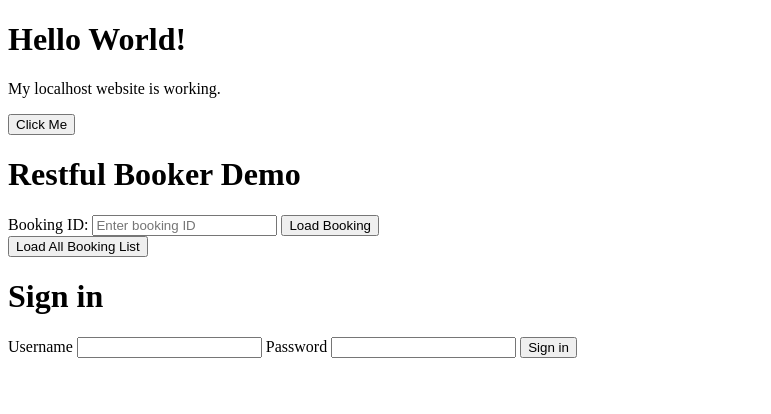
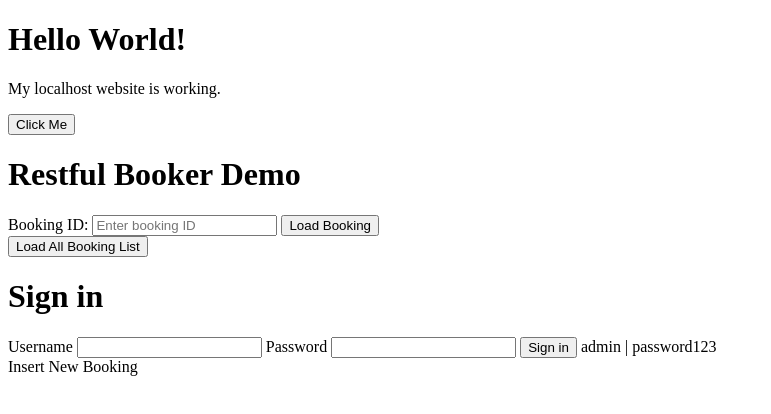
Before and after one commit to Area-Turtle/restfullbooker-API-testing, a website with bundled scripts: page index.html in a window 1280 px wide. Shown: the whole page, without its empty margins (0-771 px from the left). Built offline with nearby package versions, Linux system fonts and the light colour scheme.

Commit message:
update test

```diff
--- a/index.html
+++ b/index.html
@@ -42,8 +42,11 @@
   <input type="password" id="password" name="password" autocomplete="current-password" required>
 
   <button type="submit" id="submit-btn">Sign in</button>
+          <label> admin | password123 </label>
+  <div id="message" class="message"></div>
 
-  <div id="message" class="message"></div>
+  <label>Insert New Booking</label>
+
 </form>
     <script src="js/script.js"></script>
     <!-- <script src="js/booking.js"></script> -->
--- a/js/script.js
+++ b/js/script.js
@@ -193,7 +193,7 @@ form.addEventListener("submit", async (event) => {
 
     const username = document.getElementById("username").value.trim();
     const password = document.getElementById("password").value;
-
+    console.log(req.body);
     submitBtn.disabled = true;
     submitBtn.textContent = "Signing in…";
     messageEl.textContent = "";
--- a/server.js
+++ b/server.js
@@ -11,6 +11,7 @@ console.log(SERVER_API_URL)
 
 // Serve your frontend files
 app.use(express.static(__dirname));
+app.use(express.json());
 
 // Proxy endpoint
 app.get("/api/booking/:id", async (req, res) => {
```
